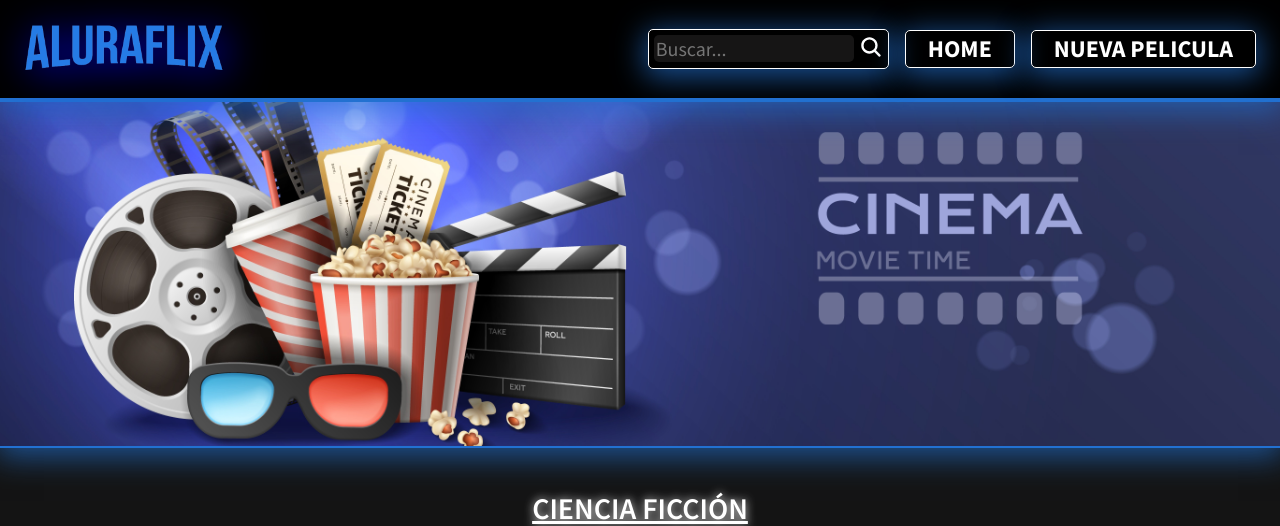
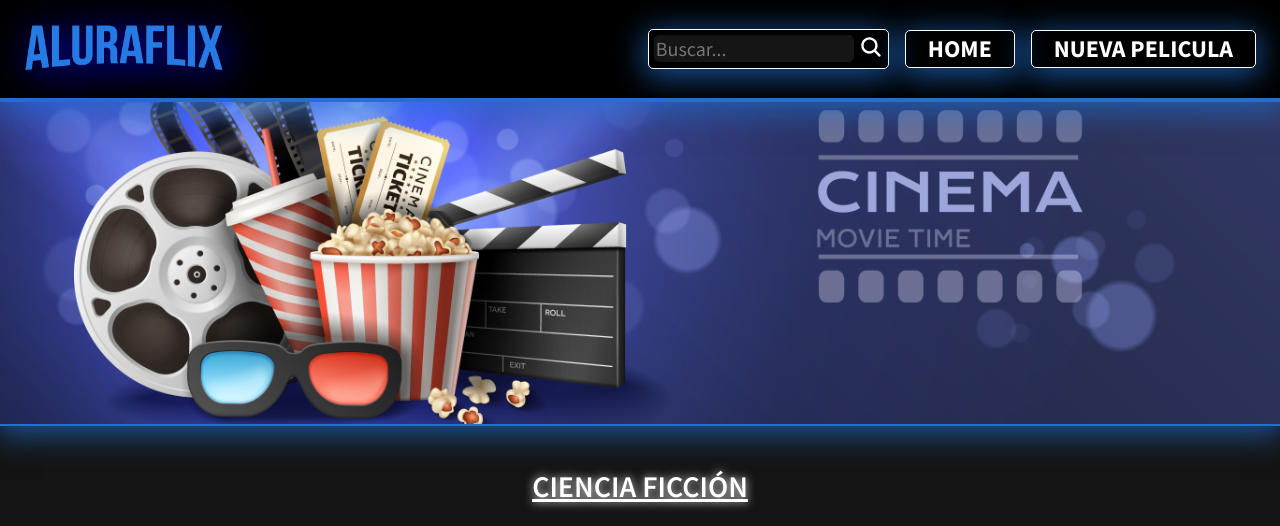
Before and after one commit to FraNkoRasia/Challenge-ALURAFLIX, a React (Vite) app: page / in a window 1280 px wide. Shown: the top 526 px of the page. Built offline with nearby package versions, Linux system fonts and the light colour scheme; no server answers.

Commit message:
pongo navbar fijo

```diff
--- a/src/Components/Header/Header.css
+++ b/src/Components/Header/Header.css
@@ -7,8 +7,9 @@
     background-color: #000000;
     box-shadow: 0px 5px 30px 3px #2271D1B2;
     border-bottom: 2px solid #2271D1;
-    position: relative;
     z-index: 1;
+    position: fixed;
+    width: 100%;
 }
 
 .nav img {
@@ -101,6 +102,7 @@
     width: 100%;
     box-shadow: 0px 5px 30px 3px #2271D1B2;
     border-bottom: 2px solid #2271D1;
+    margin-top: 65px;
 }
 
 /* VISTA TABLET */
@@ -121,7 +123,7 @@
     }
 
     .ul-links li {
-        font-size:19.2px;
+        font-size: 19.2px;
         padding: 6px;
     }
 
@@ -136,6 +138,9 @@
     .text-home {
         display: inline;
     }
+    .baner{
+        margin-top: 80px;
+    }
 }
 
 /* VISTA DESKTOP */
@@ -145,6 +150,7 @@
     .nav {
         border-bottom: 4px solid #2271D1;
         padding: 24px;
+
     }
 
     .nav img {
```
